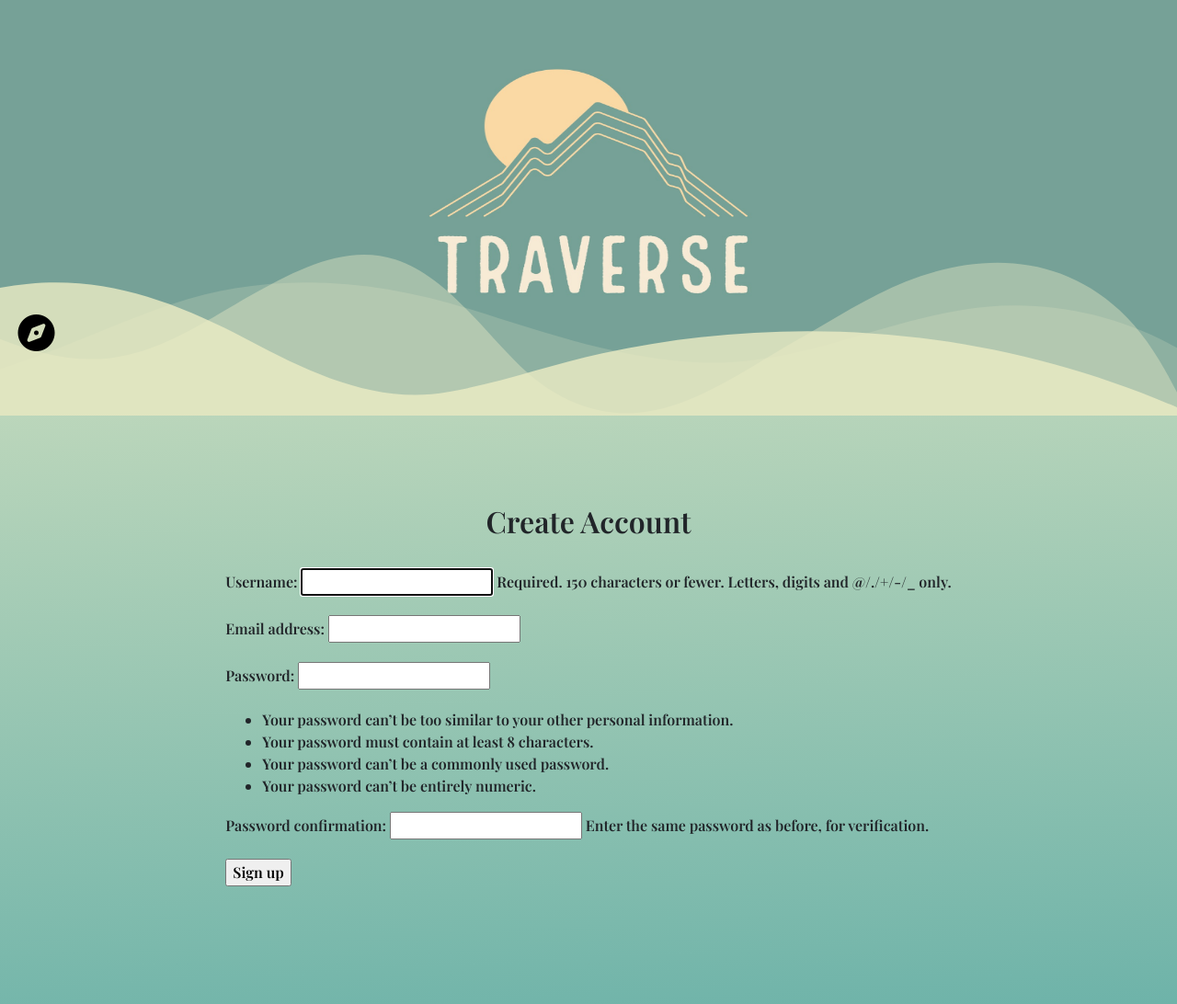
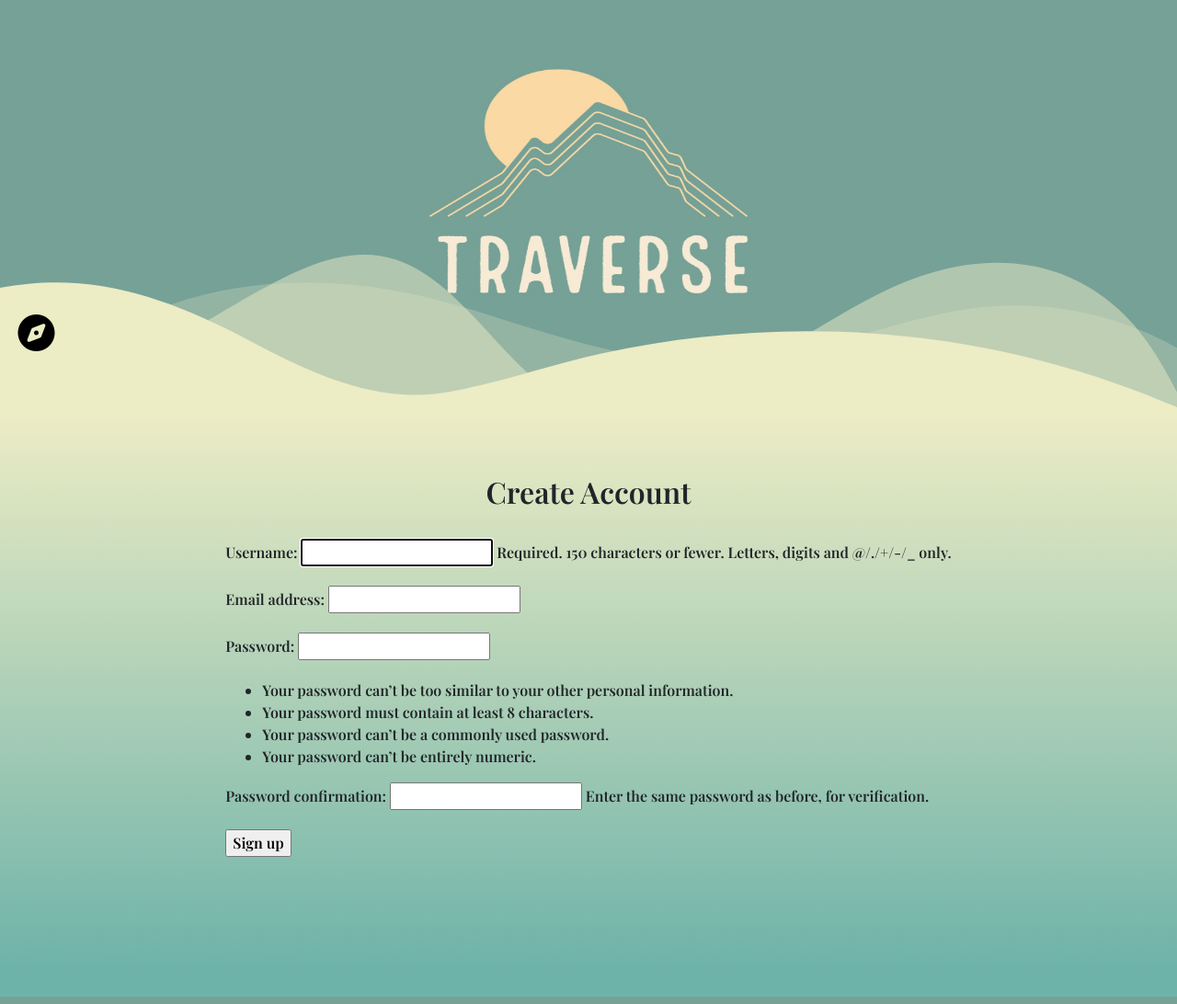
Before and after one commit to csovu/Traverse, a Django app: page /accounts/signup in a window 1280 px wide. Shown: the whole page at 92% size. Run offline with Django 4.2, Linux system fonts and the light colour scheme; some libraries are stand-ins or nearby versions.

Commit message:
color is synchronized

```diff
--- a/Traverse/static/css/styles.css
+++ b/Traverse/static/css/styles.css
@@ -1,27 +1,20 @@
 body {
-  /* background-color: rgba(159, 214, 197, 0.337); */
   font-family: 'Playfair Display', serif;
   position: relative;
   padding-bottom: 2em;
   background-size: auto;
-  background-color: #ececc5;
-  background: linear-gradient(177deg, rgba(2,0,36,1) 0%, rgba(9,9,121,1) 0%, rgba(4,118,193,1) 0%, rgba(3,131,201,1) 0%, rgba(248,249,250,1) 0%, rgba(240,245,245,1) 0%, rgba(244,247,248,1) 0%, rgba(237,238,205,1) 0%, rgba(236,236,197,0.8765858208955224) 0%, rgba(236,236,197,0.9810634328358209) 0%, rgba(110,179,169,1) 100%);
+  background-color:  rgba(110,179,169,1);
 }
-/* html {
-  fill: #ececc5;
-  background: linear-gradient(177deg, rgba(2,0,36,1) 0%, rgba(9,9,121,1) 0%, rgba(4,118,193,1) 0%, rgba(3,131,201,1) 0%, rgba(248,249,250,1) 0%, rgba(240,245,245,1) 0%, rgba(244,247,248,1) 0%, rgba(237,238,205,1) 0%, rgba(236,236,197,0.8765858208955224) 0%, rgba(236,236,197,0.9810634328358209) 0%, rgba(110,179,169,1) 100%);
-} */
+
 
 #login-home-page,
 #create-account-signup{
   display: flex;
   align-items: center;
   flex-direction: column;
-  padding: 6em;
 }
 #create-account-button {
   padding-top: 1.3em;
-
 }
 .custom-shape-divider-bottom-1686156994 {
   position: absolute;
@@ -41,7 +34,7 @@ body {
 }
 
 .custom-shape-divider-bottom-1686156994 .shape-fill {
-  fill: #ececc5cb;
+  fill: #ececc5;
 }
 
 header{
@@ -59,7 +52,12 @@ header{
   text-decoration-color: #948989;
   background-image: url('/static/header-background.jpeg');
 }
-
+ #home-wrapper {
+  height: 100%;
+  min-height: 600px;
+  background-image: linear-gradient(#ECECC5,  rgba(110,179,169,1) );
+  padding-top: 4em;
+ }
 
 .greeting {
     display: flex;
@@ -190,6 +188,7 @@ header{
 #profile-posts {
   padding-top: 2em;
   padding-left: 1em;
+  /* margin: 1rem; */
   box-shadow:  0px 3px 7px -1px rgba(36, 90, 137, 0.51);
 }
 
@@ -219,6 +218,8 @@ header{
   display: flex;
   justify-content: center;
   color: #f7f9f9;
+  padding:1em;
+
 }
 
 #results-page{
@@ -312,7 +313,7 @@ header{
   padding: 1em;
   border-radius: .2em;
   border-width: 1px ;
-  margin: 4rem;
+  margin-bottom: 2em;
   box-shadow:  0px 3px 7px -1px rgba(36, 90, 137, 0.51);
   justify-content: space-around;
   align-items: center;
@@ -357,7 +358,10 @@ header{
   height: auto;
 }
 
-#selected-user-about{
+.selected-user-about{
+  display: flex;
+  flex-direction: column;
+  align-items: center;
   border:solid ;
   padding: 1em;
   border-radius: .2em;
@@ -446,6 +450,8 @@ align-items: center;
 #post {
   margin: 2.5rem;
 }
+
+
 }
 
 
--- a/Traverse/templates/home.html
+++ b/Traverse/templates/home.html
@@ -16,7 +16,6 @@
 </head>
 <body>
     <header>
-
         <div id="header">
             <a href="{% url 'posts:all' %}"><img src="/static/logo.jpeg" alt="logo" width= "440" height="340"></a>
             <div class="custom-shape-divider-bottom-1686156994">
@@ -64,11 +63,10 @@
                 </div>
             </div>
         </div>
-
     </header>
 
+    <div id="home-wrapper">
     {% block content %}
-
         <div id="latest-posts">
             {% if latest_post_list%}
                 <h4 id="home-reports">Latest Trip Reports</h4>
@@ -99,8 +97,11 @@
                     {% else %}
                     <p>No new Reports! </p>
                 {%endif%}
+
+        </div>
         {% endblock %}
     </div>
+
 </body>
 </html>
 <!-- homepage laod on-scroll tutorial: https://dev.to/miacan2021/fade-in-animation-on-scroll-with-intersectionobserver-vanilla-js-4p27 -->
--- a/Traverse/templates/traverse/search_results.html
+++ b/Traverse/templates/traverse/search_results.html
@@ -27,12 +27,12 @@
                 </ul>
             {%endfor%}
     {%endif%}
-        </div>
-    </div>
+
     {% else%}
         <h4 id="no-matches">No matches for your search!</h4>
     {%endif%}
-
+    </div>
+</div>
 
 
 
```
Also changed, not shown: Traverse/templates/traverse/profile.html (+6 -1 lines). Lines whose indentation alone changed are shown as unchanged.
